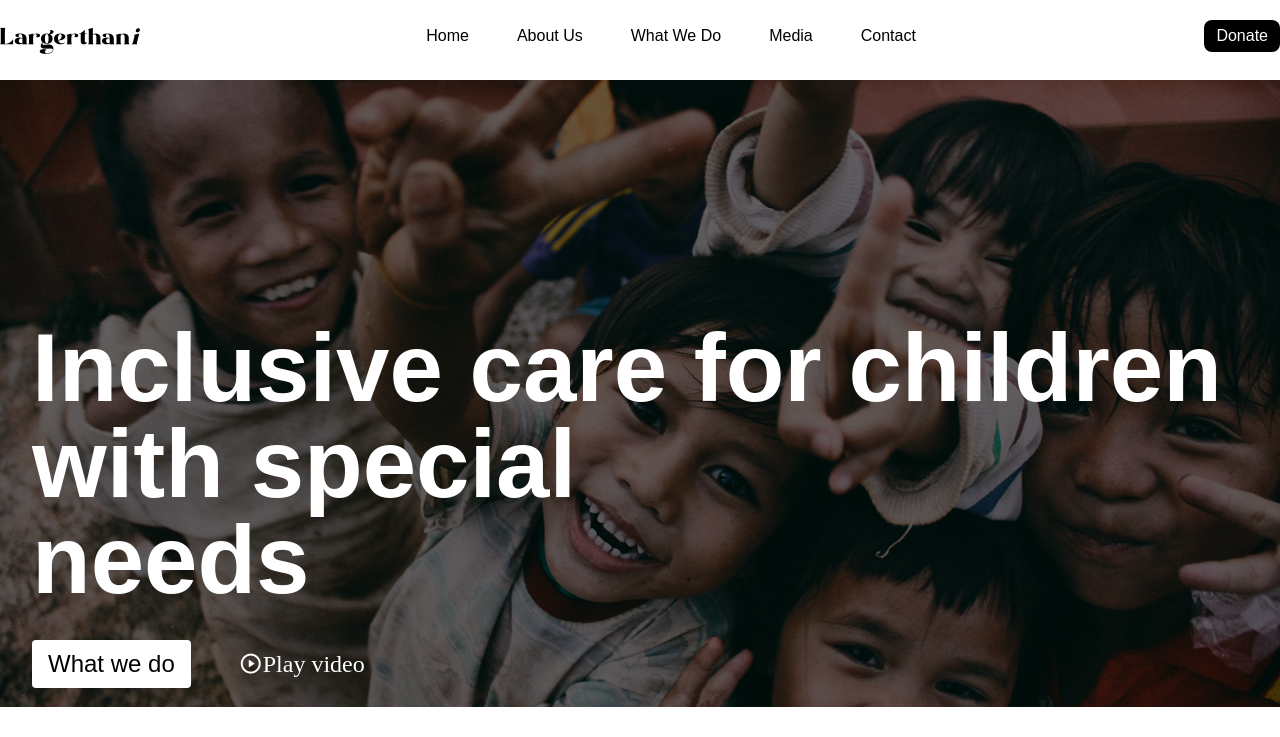
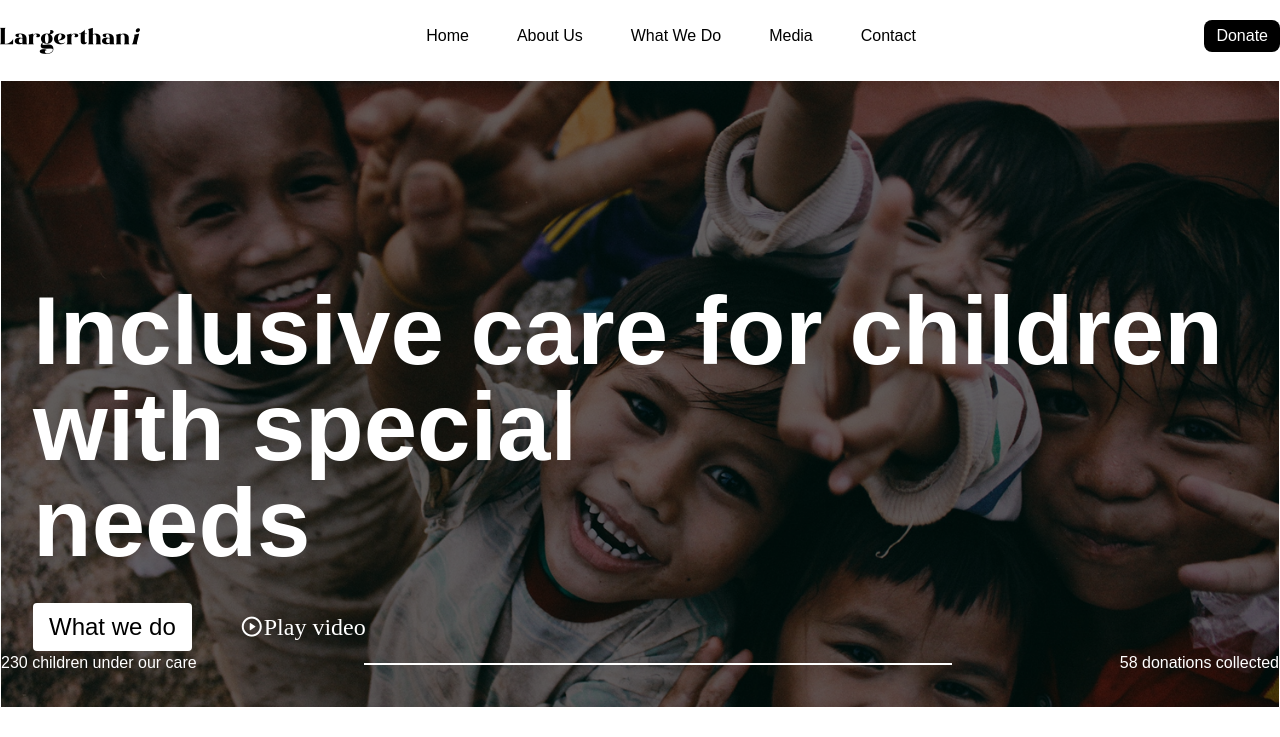
Before and after one commit to kartik11m/NGO, a React (Vite) app: page / in a window 1280 px wide. Shown: the top 737 px of the page. Built offline with nearby package versions, Linux system fonts and the light colour scheme; a web font is replaced by a local one.

Commit message:
some css for hero id

```diff
--- a/src/index.css
+++ b/src/index.css
@@ -80,4 +80,12 @@ body {
             @apply flex-center lg:gap-12 gap-7;
         }
     }
+
+    #hero {
+        @apply relative z-10  w-full border border-transparent;
+
+        h1 {
+            @apply md:mt-32 mt-40 text-8xl md:text-[20vw] leading-none text-center font-modern-negra;
+        }
+    }
 }
```
